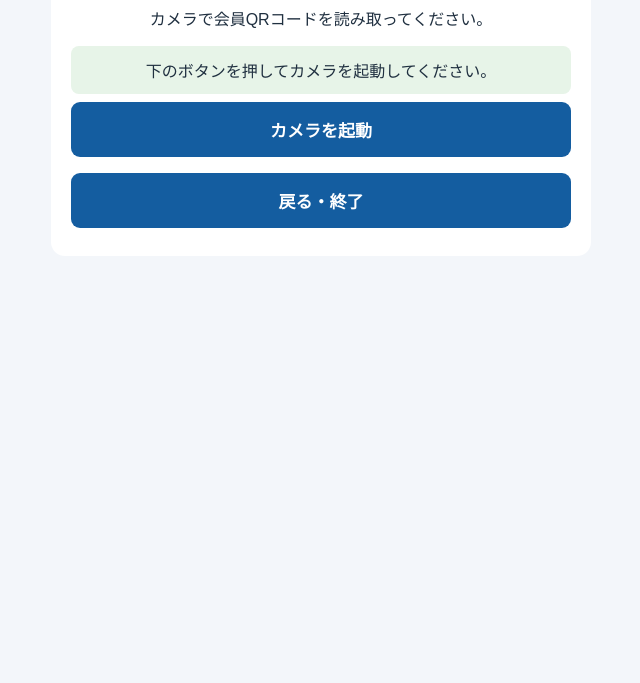
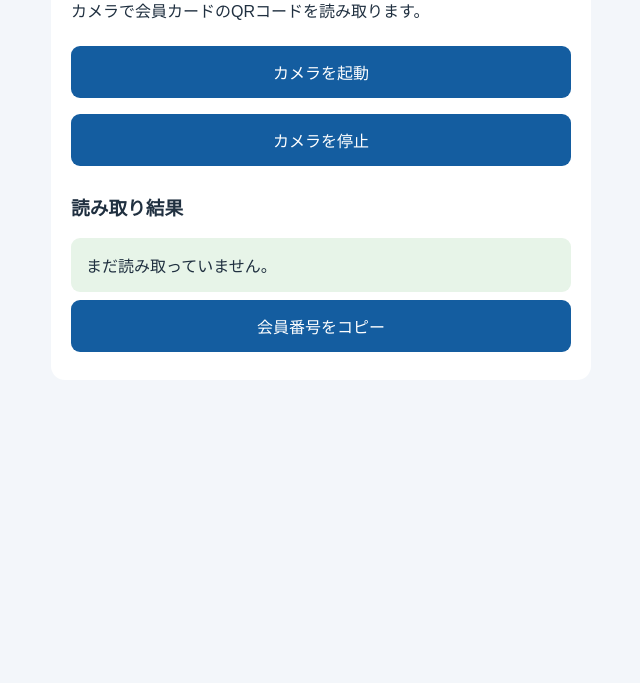
Before and after one commit to tomyflash19144-cell/shukai-qr-camera, a plain HTML site: page index.html in a window 1280 px wide. Shown: the part 117-800 px from the top of the page, without its empty margins (319-959 px from the left). Drawn offline with Linux system fonts and the light colour scheme.

Commit message:
Update QR code scanning interface and functionality

```diff
--- a/index.html
+++ b/index.html
@@ -1,145 +1,125 @@
-
 <!DOCTYPE html>
 <html lang="ja">
 <head>
 <meta charset="UTF-8">
 <meta name="viewport" content="width=device-width, initial-scale=1">
-<title>集会QRコード受付</title>
+<title>集会QRコード読み取り</title>
 <script src="https://unpkg.com/html5-qrcode@2.3.8/html5-qrcode.min.js"></script>
 <style>
 body {
   font-family: sans-serif;
-  text-align: center;
   background: #f3f6fa;
+  margin: 0;
   padding: 20px;
   color: #203040;
 }
-.card {
+main {
+  max-width: 500px;
+  margin: auto;
   background: white;
   padding: 20px;
   border-radius: 14px;
-  max-width: 500px;
-  margin: auto;
 }
+h2 { text-align: center; }
 button {
   width: 100%;
-  padding: 15px;
+  padding: 14px;
   margin: 8px 0;
   border: 0;
   border-radius: 9px;
   background: #145da0;
   color: white;
-  font-size: 17px;
-  font-weight: bold;
+  font-size: 16px;
 }
-#reader {
-  margin: 15px auto;
-  max-width: 400px;
-}
-#message {
-  padding: 12px;
+#reader { width: 100%; margin: 15px auto; }
+#result {
+  padding: 15px;
   background: #e7f4e8;
-  border-radius: 8px;
+  border-radius: 9px;
+  overflow-wrap: anywhere;
 }
 </style>
 </head>
 <body>
-<div class="card">
-<h2>📱 集会QRコード受付</h2>
-<p>カメラで会員QRコードを読み取ってください。</p>
+<main>
+<h2>📱 集会QR受付</h2>
+<p>カメラで会員カードのQRコードを読み取ります。</p>
+
+<button onclick="startScan()">カメラを起動</button>
+<button onclick="stopScan()">カメラを停止</button>
 
 <div id="reader"></div>
-<div id="message">下のボタンを押してカメラを起動してください。</div>
 
-<button id="start" onclick="startCamera()">カメラを起動</button>
-<button onclick="closeScanner()">戻る・終了</button>
-</div>
+<h3>読み取り結果</h3>
+<div id="result">まだ読み取っていません。</div>
+
+<button onclick="copyResult()">会員番号をコピー</button>
+</main>
 
 <script>
 let scanner = null;
-let running = false;
-let sent = false;
+let scanning = false;
+let memberNumber = '';
 
-async function startCamera() {
+async function startScan() {
   try {
     if (!window.isSecureContext) {
-      throw new Error("HTTPS接続が必要です。");
+      throw new Error('HTTPS接続が必要です。');
     }
 
     if (!navigator.mediaDevices ||
         !navigator.mediaDevices.getUserMedia) {
-      throw new Error("カメラ機能が利用できません。");
+      throw new Error('このブラウザではカメラを利用できません。');
     }
 
     if (!scanner) {
-      scanner = new Html5Qrcode("reader");
+      scanner = new Html5Qrcode('reader');
     }
 
-    document.getElementById("message").textContent =
-      "カメラを起動しています...";
-
     await scanner.start(
-      { facingMode: "environment" },
-      {
-        fps: 10,
-        qrbox: { width: 240, height: 240 }
+      { facingMode: 'environment' },
+      { fps: 10, qrbox: { width: 240, height: 240 } },
+      async (text) => {
+        memberNumber = text.trim().replace(/^MEMBER:/i, '');
+        document.getElementById('result').textContent =
+          '読み取り成功：' + memberNumber;
+        await stopScan();
       },
-      async function(decodedText) {
-        if (sent) return;
-        sent = true;
-
-        const memberId = String(decodedText)
-          .trim()
-          .replace(/^MEMBER:/i, "");
-
-        document.getElementById("message").textContent =
-          "読み取り成功：" + memberId;
-
-        try {
-          if (running) {
-            await scanner.stop();
-            running = false;
-          }
-        } catch(e) {}
-
-        if (window.opener && !window.opener.closed) {
-          window.opener.postMessage({
-            type: "SHUKAI_QR_SCANNED",
-            memberId: memberId
-          }, "*");
-
-          document.getElementById("message").textContent =
-            "読み取り結果を受付画面に送りました。";
-        } else {
-          sent = false;
-          document.getElementById("message").textContent =
-            "受付画面が見つかりません。元の画面から開き直してください。";
-        }
-      },
-      function(error) {}
+      () => {}
     );
 
-    running = true;
-    document.getElementById("start").disabled = true;
+    scanning = true;
 
-    document.getElementById("message").textContent =
-      "QRコードをカメラに映してください。";
-
-  } catch(e) {
-    document.getElementById("message").textContent =
-      "カメラエラー：" + (e.name || "Error") +
-      " / " + (e.message || e);
+  } catch (e) {
+    document.getElementById('result').textContent =
+      'エラー：' + (e.message || e);
   }
 }
 
-async function closeScanner() {
-  if (scanner && running) {
+async function stopScan() {
+  if (scanner && scanning) {
     try {
       await scanner.stop();
-      running = false;
-    } catch(e) {}
+      scanning = false;
+    } catch (e) {
+      document.getElementById('result').textContent =
+        '停止エラー：' + e.message;
+    }
   }
-  window.close();
+}
+
+async function copyResult() {
+  if (!memberNumber) {
+    alert('先にQRコードを読み取ってください。');
+    return;
+  }
+
+  try {
+    await navigator.clipboard.writeText(memberNumber);
+    alert('会員番号をコピーしました。');
+  } catch (e) {
+    alert('コピーできません。番号を手動で控えてください。');
+  }
 }
 </script>
 </body>
```
